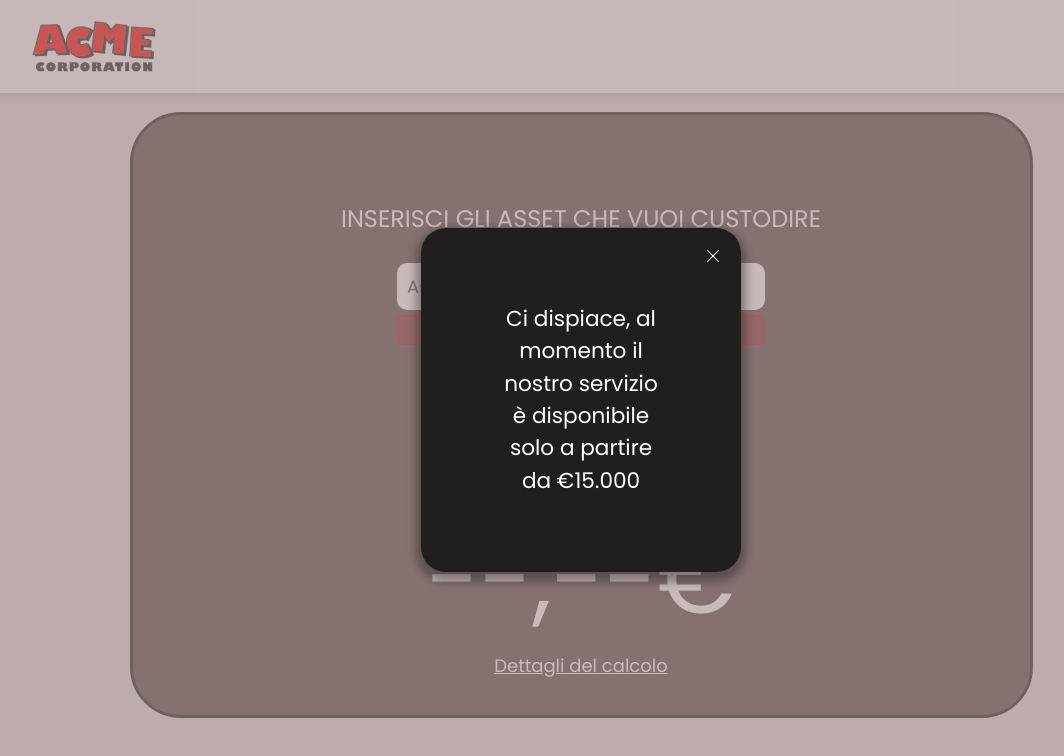
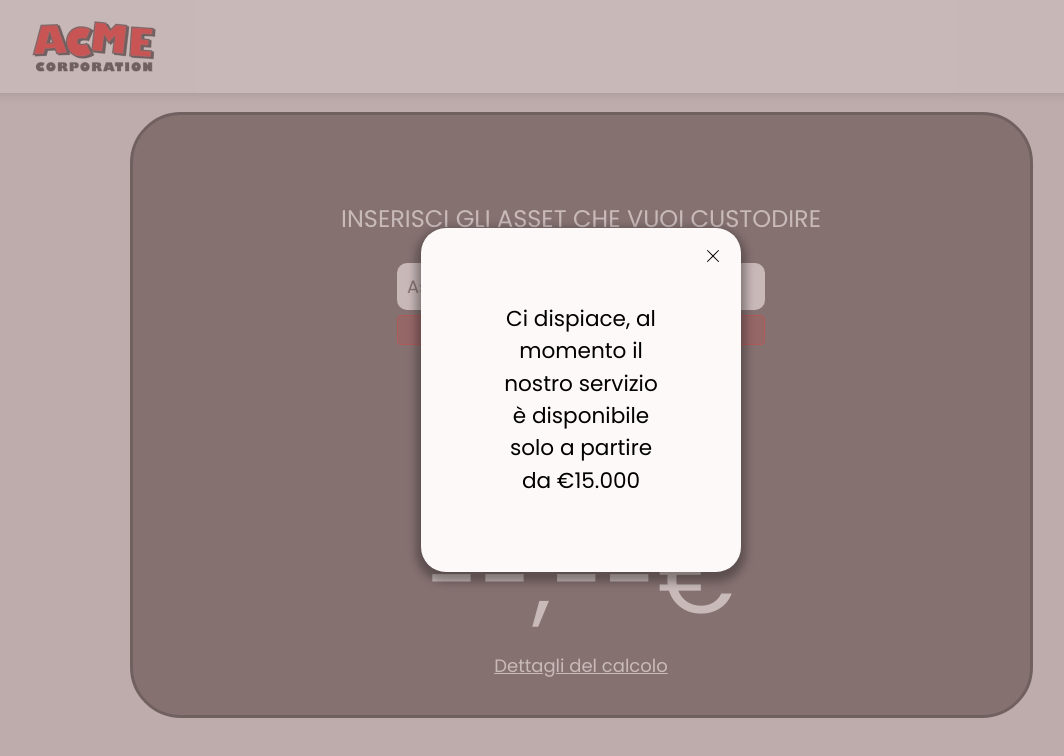
Before and after one commit to sargon17/DEseip-test, a React (Vite) app: page / in a window 1280 px wide. Both pictures are taken after typing "Sample" into the empty fields and a click on the button "CALCOLA". Shown: the part 1670-2426 px from the top of the page, without its empty margins (59-1123 px from the left). Built offline with nearby package versions, Linux system fonts and the light colour scheme.

Commit message:
new variant styles

```diff
--- a/src/scss/pages/sections/overlayCard.scss
+++ b/src/scss/pages/sections/overlayCard.scss
@@ -41,5 +41,19 @@
         transform: scale(0.9);
       }
     }
+    &-clear {
+      background-color: $bg_1;
+      color: $font_1;
+
+      .close-btn {
+        &:hover {
+          background-color: adjust-color($color: $bg_s_2, $alpha: -0.9);
+        }
+        &:active {
+          background-color: adjust-color($color: $bg_s_2, $alpha: -0.8);
+          transform: scale(0.9);
+        }
+      }
+    }
   }
 }
```
